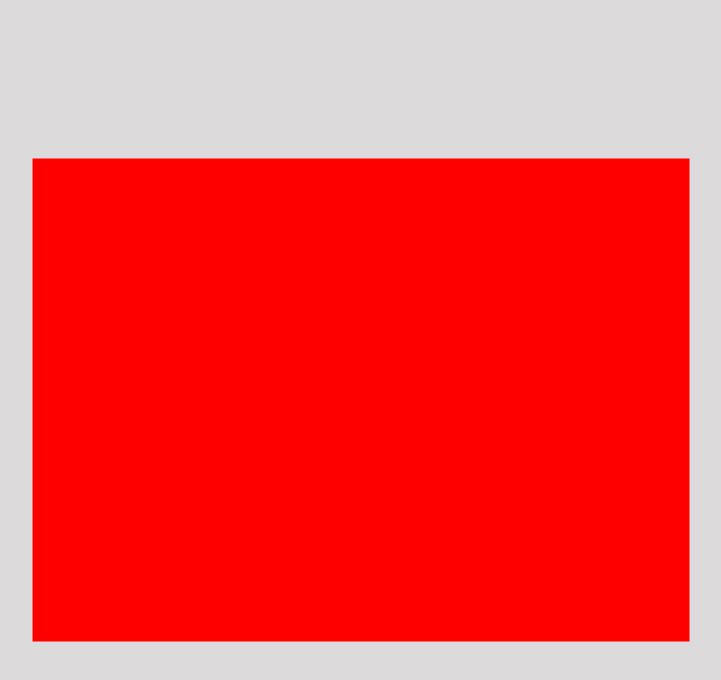
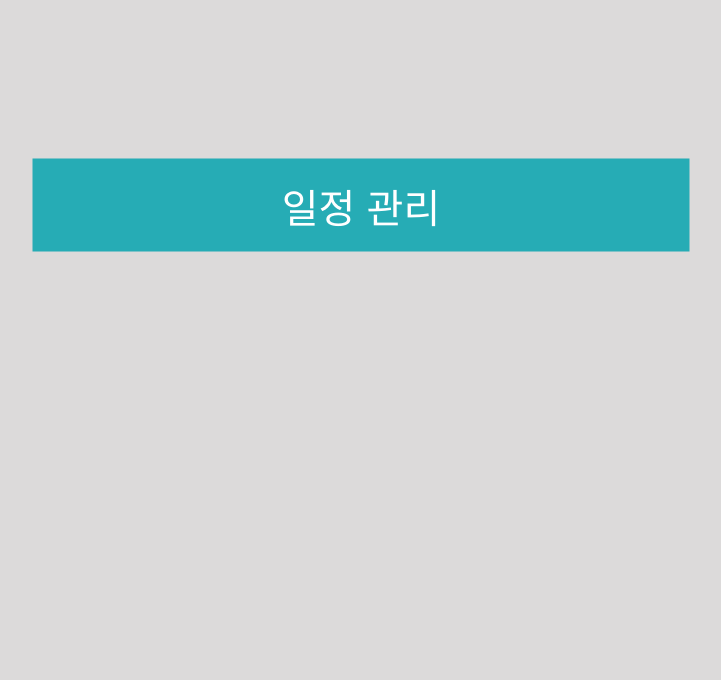
Before and after one commit to KOSMOSstudy/React-B, a React (Create React App) app in the folder 4주차/yunkiKim/todolist/: page / in a window 1280 px wide. Shown: the top 680 px of the page, without its empty margins (279-1000 px from the left). Built offline with nearby package versions, Linux system fonts and the light colour scheme.

Commit message:
추가: 헤더 완료

```diff
--- /dev/null
+++ b/4주차/yunkiKim/todolist/src/components/Header.tsx
@@ -0,0 +1,26 @@
+import styled from "styled-components";
+
+const HeaderBox = styled.header`
+  height: 93px;
+  width: 657px;
+  background-color: #26ACB5;
+  display: flex;
+  justify-content: center;
+  align-items: center;
+`;
+
+const HeaderTitle = styled.h3`
+  font-size: 40px;
+  color: white;
+  font-weight: normal;
+`;
+
+const Header = () => {
+    return (
+        <HeaderBox>
+            <HeaderTitle>일정 관리</HeaderTitle>
+        </HeaderBox>
+    )
+}
+
+export default Header;
--- a/4주차/yunkiKim/todolist/src/page/TodoList.tsx
+++ b/4주차/yunkiKim/todolist/src/page/TodoList.tsx
@@ -1,9 +1,10 @@
 import styled from 'styled-components';
+
+import Header from "../components/Header";
 
 const TodoListBox = styled.section`
   height: 483px;
   width: 657px;
-  background-color: red;
   position: absolute;
   top: 50%;
   left: 50%;
@@ -13,7 +14,9 @@ const TodoListBox = styled.section`
 
 const TodoList = () => {
     return (
-        <TodoListBox />
+        <TodoListBox>
+            <Header />
+        </TodoListBox>
     )
 }
 
```
